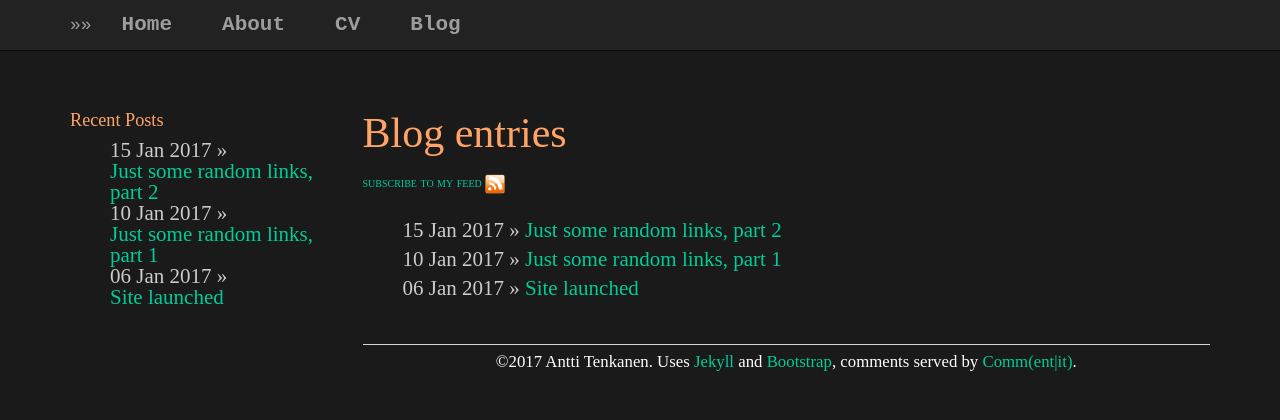
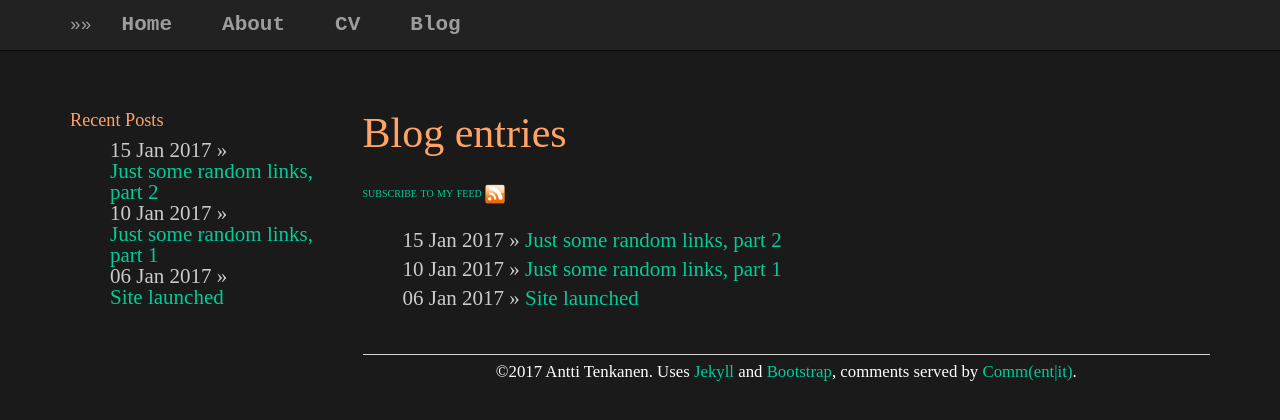
Before and after one commit to plantecophys/plantecophys, a Jekyll site: the page built from blog/index.html, in a window 1280 px wide. Shown: the top 420 px of the page. Built offline with Jekyll 4.4.1, drawn with Linux system fonts in a browser that asks for light colours.

Commit message:
Update main.css

```diff
--- a/css/main.css
+++ b/css/main.css
@@ -87,7 +87,7 @@ a:visited {
     margin:5px 0 5px 0;
 }
 .tag {
-    margin:0 0 0 0;
+    margin:20px 0 0 0;
 }
 .tag ul {
     display:inline;
```
